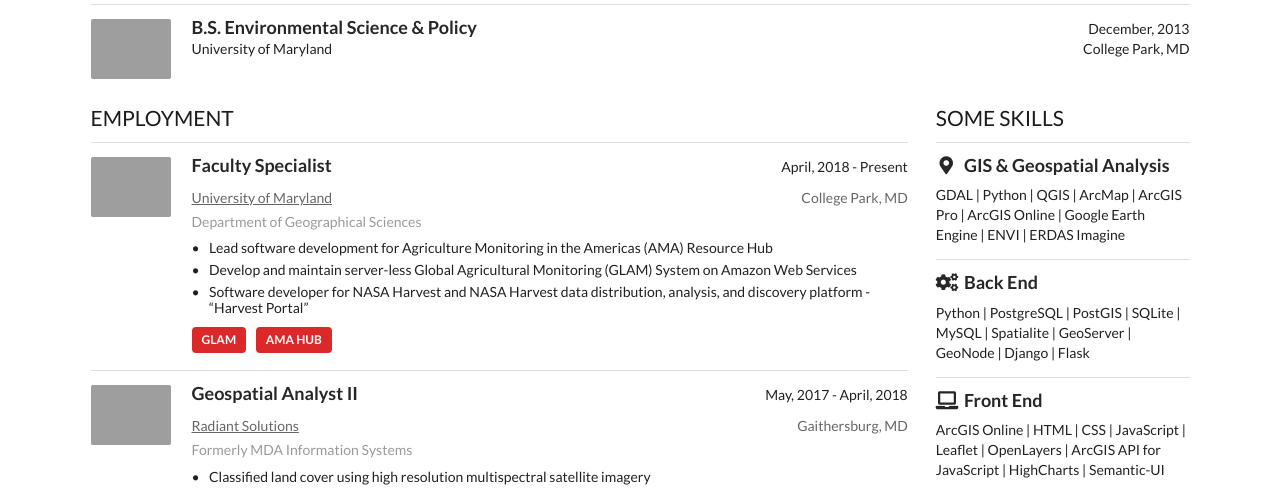
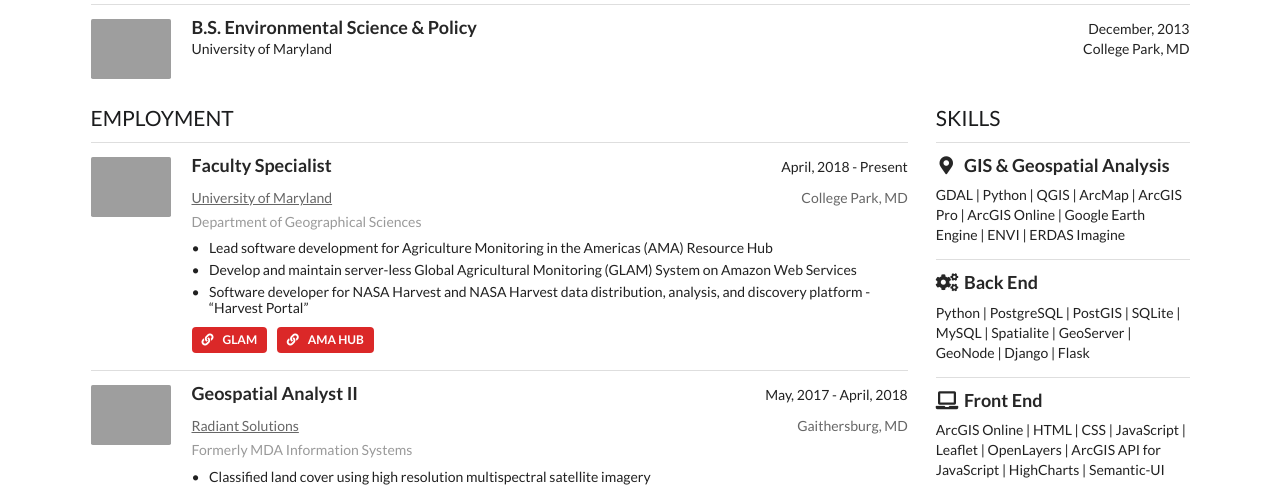
Before and after one commit to jkgeo/jkgeo, a Django app: page /resume/ in a window 1280 px wide. Shown: the part 360-849 px from the top of the page. Run offline with Django 3.2, Linux system fonts and the light colour scheme; data comes from the database, SQL or seed files in the repository; parts of the project's set-up code (start-up, migrations or seed data) failed here and were passed over; some libraries are stand-ins or nearby versions; grey boxes are pictures that could not be loaded.

Commit message:
add core fixtures; add link icon tojob resources

```diff
--- /dev/null
+++ b/jkgeo/core/fixtures/initial_core_data.json
@@ -0,0 +1 @@
+[{"model": "core.project", "pk": 1, "fields": {"name": "Beers", "type": "Personal", "visibility": 0, "description": "Trying to catalog some of the beers I've had."}}, {"model": "core.project", "pk": 2, "fields": {"name": "Recipes", "type": "Personal", "visibility": 1, "description": "Cataloging good recipes."}}]
--- a/jkgeo/templates/resume/resume.html
+++ b/jkgeo/templates/resume/resume.html
@@ -116,7 +116,7 @@
 						</div>
 						<div class="extra">
 							{% for resource in job.resources %}
-								<a class="ui red label" href="{{resource.link}}" target="_blank">{{resource.name}}</a>
+								<a class="ui red label" href="{{resource.link}}" target="_blank"><i class="linkify icon"></i>{{resource.name}}</a>
 							{% endfor %}
 						</div>
 					</div>
@@ -184,7 +184,7 @@
 			<div class="ui divided skills items">
 				<div class="ui mini statistic">
 				  <div class="value">
-				  	Some Skills
+				  	Skills
 				  </div>
 				</div>
 				{% for category in skills %}
```
